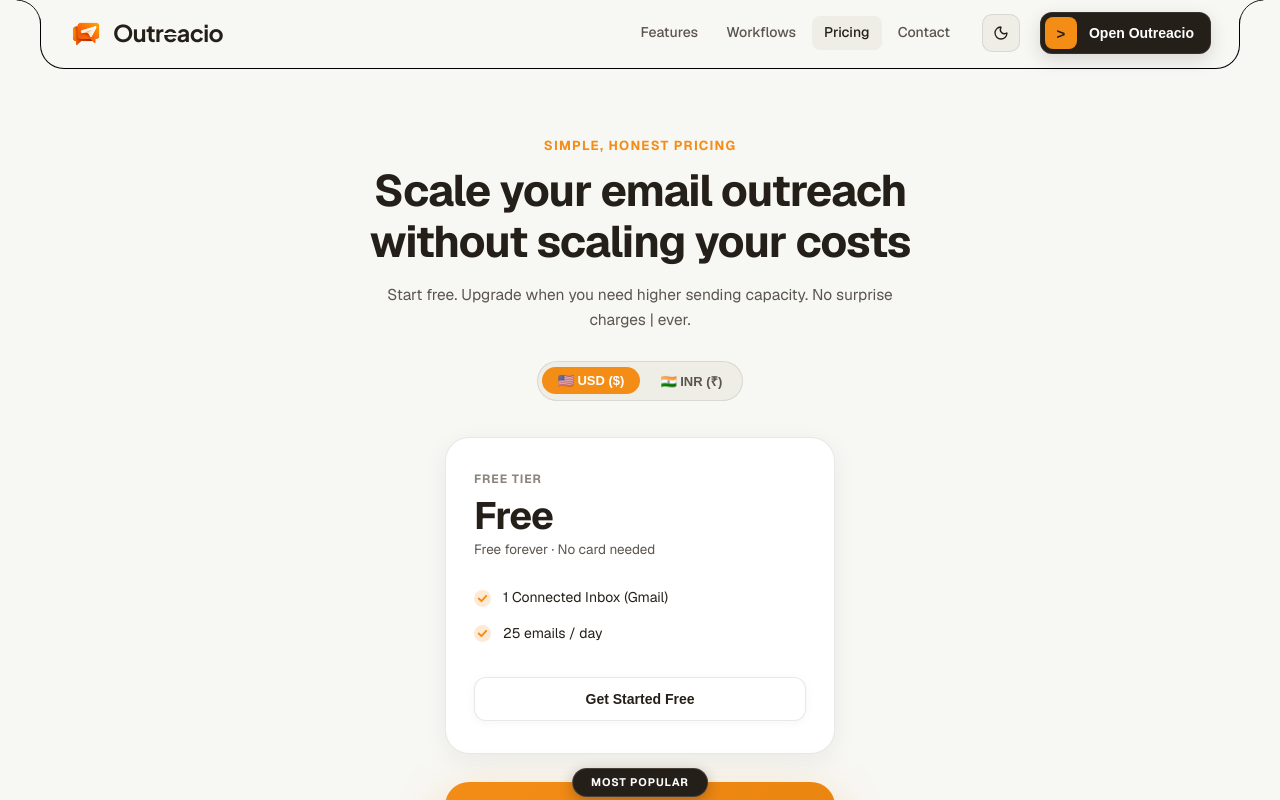
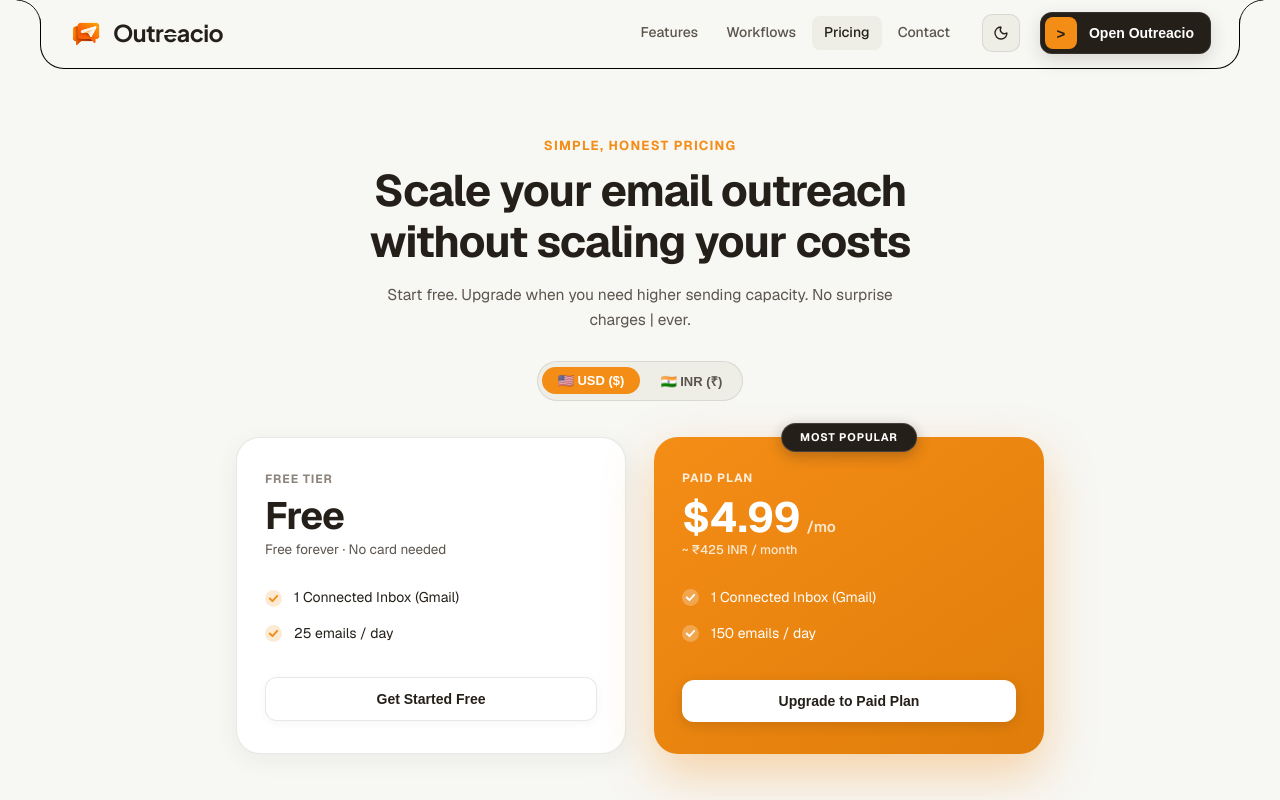
Before and after one commit to DarkPegasus24/Outreacio, a React (Vite) app in the folder outreacio-frontend/: page / in a window 1280 px wide. Both pictures are taken after a click on the button "Pricing". Shown: the top 800 px of the page. Built offline with nearby package versions, Linux system fonts and the light colour scheme; no server answers.

Commit message:
fix: adjust pricing grid side-by-side layout and improve FAQ smooth scroll navigation

```diff
--- a/outreacio-frontend/src/components/ContactPage.jsx
+++ b/outreacio-frontend/src/components/ContactPage.jsx
@@ -207,7 +207,16 @@
       </section>
 
       {/* 2. Reusable FAQ Section */}
-      <FaqSection onLaunchApp={onLaunchApp} />
+      <FaqSection
+        onLaunchApp={onLaunchApp}
+        onOpenContactForm={() => {
+          if (window.__lenis) {
+            window.__lenis.scrollTo(0, { duration: 1.2 });
+          } else {
+            window.scrollTo({ top: 0, left: 0, behavior: 'smooth' });
+          }
+        }}
+      />
 
       {/* 3. Reusable Final CTA Banner Section */}
       <CtaBannerSection onLaunchApp={onLaunchApp} />
--- a/outreacio-frontend/src/components/FaqSection.jsx
+++ b/outreacio-frontend/src/components/FaqSection.jsx
@@ -26,6 +26,18 @@
     }
   ];
 
+  const handleChatClick = () => {
+    if (onOpenContactForm) {
+      onOpenContactForm();
+    } else {
+      if (window.__lenis) {
+        window.__lenis.scrollTo(0, { duration: 1.2 });
+      } else {
+        window.scrollTo({ top: 0, left: 0, behavior: 'smooth' });
+      }
+    }
+  };
+
   return (
     <section id="faq" style={{ padding: '40px 0 20px' }}>
       <div className="parley-faq-wrapper">
@@ -53,7 +65,8 @@
           </div>
 
           <button
-            onClick={onOpenContactForm || onLaunchApp}
+            type="button"
+            onClick={handleChatClick}
             className="parley-chat-btn"
             style={{ marginBottom: '40px' }}
           >
--- a/outreacio-frontend/src/components/PricingPage.jsx
+++ b/outreacio-frontend/src/components/PricingPage.jsx
@@ -64,7 +64,7 @@
   </svg>
 );
 
-export default function PricingPage({ onUpgrade, onGetStarted, csrfToken }) {
+export default function PricingPage({ onUpgrade, onGetStarted, onNavigateLogin, user, csrfToken }) {
   const [currency, setCurrency] = useState('USD'); // 'USD' | 'INR'
   const [upgradeModalOpen, setUpgradeModalOpen] = useState(false);
   const [plans, setPlans] = useState({});
@@ -84,6 +84,14 @@
   const handleUpgradeSuccess = (result) => {
     showToast(`🎉 ${result.message || 'Plan upgraded successfully!'}`);
     if (onUpgrade) onUpgrade(result);
+  };
+
+  const handleUpgradeClick = () => {
+    if (!user && onNavigateLogin) {
+      onNavigateLogin();
+      return;
+    }
+    setUpgradeModalOpen(true);
   };
 
   const handleGetStartedFree = () => {
@@ -197,20 +205,10 @@
         </div>
       </div>
 
-      {/* 2 Plans Grid (Exact match to screenshot) */}
-      <div style={{
-        display: 'flex',
-        gap: '28px',
-        justifyContent: 'center',
-        alignItems: 'stretch',
-        flexWrap: 'wrap',
-        marginBottom: '72px'
-      }}>
+      {/* 2 Plans Grid (Side by side) */}
+      <div className="pricing-cards-grid">
         {/* Card 1: FREE TIER */}
         <div style={{
-          flex: '1 1 320px',
-          maxWidth: '390px',
-          minWidth: '290px',
           background: 'var(--bg-white)',
           border: '1.5px solid var(--border)',
           borderRadius: '24px',
@@ -294,9 +292,6 @@
 
         {/* Card 2: PAID PLAN (Most Popular) */}
         <div style={{
-          flex: '1 1 320px',
-          maxWidth: '390px',
-          minWidth: '290px',
           position: 'relative',
           background: 'linear-gradient(145deg, #f48d16 0%, #e07d0a 100%)',
           borderRadius: '24px',
@@ -372,7 +367,7 @@
 
           <button
             type="button"
-            onClick={() => setUpgradeModalOpen(true)}
+            onClick={handleUpgradeClick}
             style={{
               width: '100%',
               padding: '13px',
--- a/outreacio-frontend/src/index.css
+++ b/outreacio-frontend/src/index.css
@@ -1559,3 +1559,43 @@
   0% { background-position: -200% 0; }
   100% { background-position: 200% 0; }
 }
+
+/* ==========================================================================
+   Pricing Cards Grid - Side-by-Side Responsive Layout
+   ========================================================================== */
+.pricing-cards-grid {
+  display: grid;
+  grid-template-columns: repeat(2, minmax(280px, 390px));
+  gap: 28px;
+  justify-content: center;
+  align-items: stretch;
+  width: 100%;
+  max-width: 820px;
+  margin: 0 auto 72px;
+}
+
+@media (max-width: 640px) {
+  .pricing-cards-grid {
+    grid-template-columns: 1fr;
+    max-width: 400px;
+    gap: 20px;
+    margin-bottom: 48px;
+  }
+}
+
+/* ==========================================================================
+   Upgrade Modal Grid - 2-Column Side-by-Side Layout
+   ========================================================================== */
+.upgrade-modal-grid {
+  display: grid;
+  grid-template-columns: 1fr 1.15fr;
+  gap: 32px;
+  align-items: start;
+}
+
+@media (max-width: 768px) {
+  .upgrade-modal-grid {
+    grid-template-columns: 1fr;
+    gap: 24px;
+  }
+}
```
